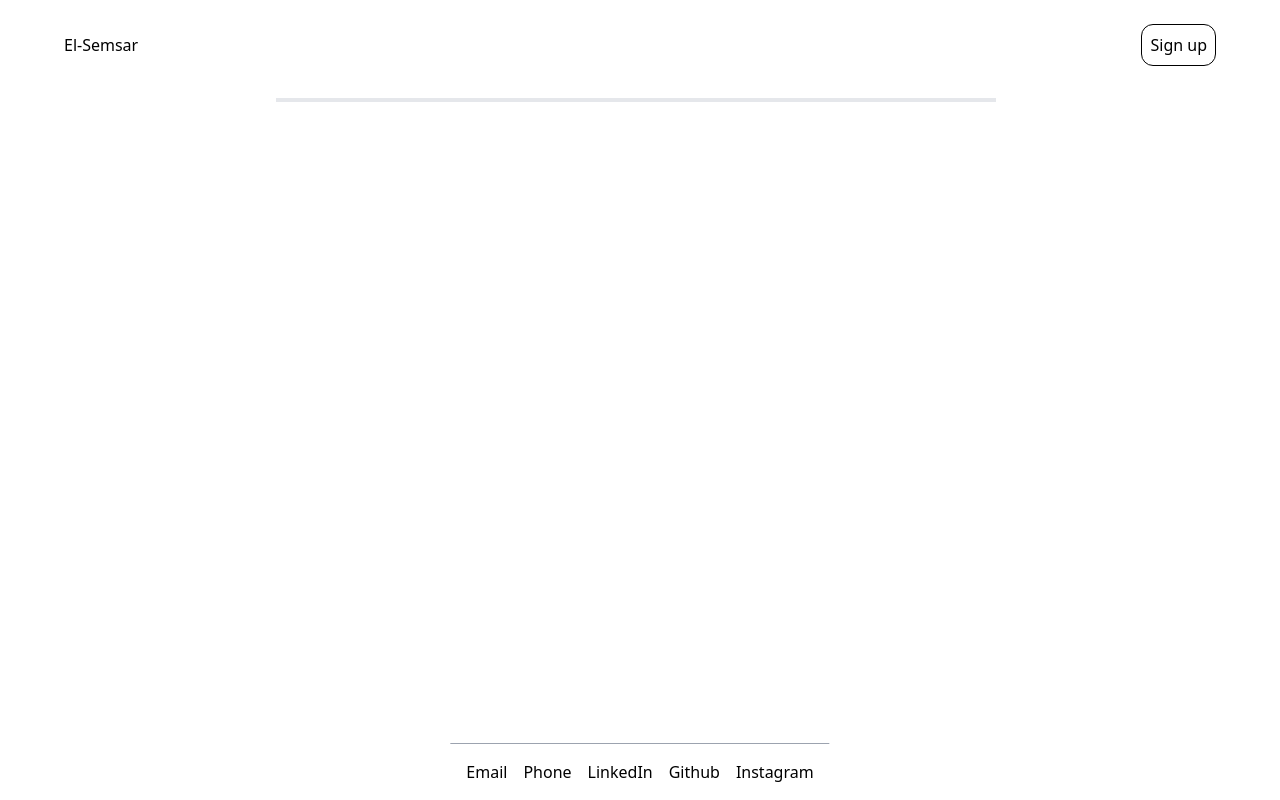
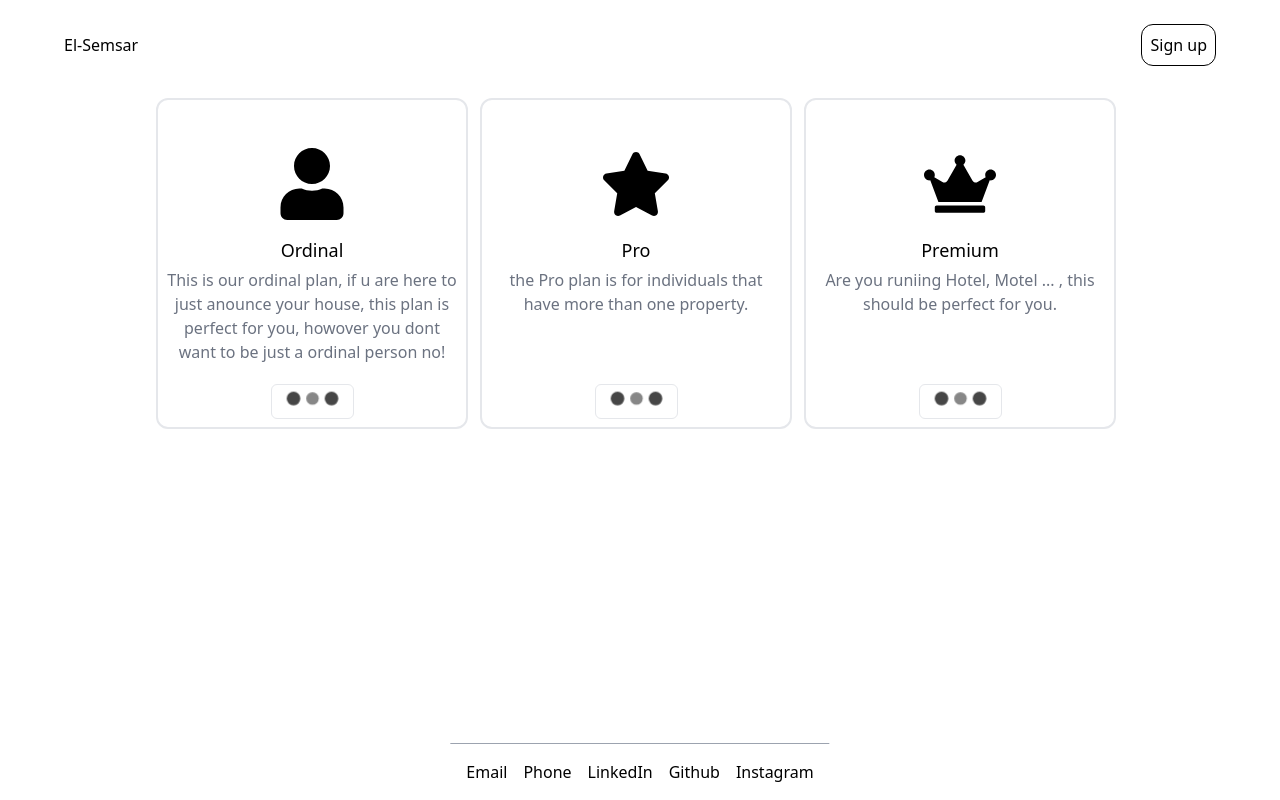
Before and after one commit to medlnb/Host-it, a Next.js app: page /user/plans in a window 1280 px wide. Built offline with nearby package versions, Linux system fonts and the light colour scheme; no server answers.

Commit message:
Add: User Plans Functionality

```diff
--- a/app/api/auth/[...nextauth]/route.js
+++ b/app/api/auth/[...nextauth]/route.js
@@ -37,6 +37,7 @@ const handler = NextAuth({
       session.user.address = sessionUser.address;
       session.user.image = sessionUser.image;
       session.user.name = sessionUser.name;
+      session.user.plan = sessionUser.plan;
       return session;
     },
     async signIn({ user }) {
--- a/app/user/favorites/page.tsx
+++ b/app/user/favorites/page.tsx
@@ -72,7 +72,7 @@ const Favorite = ({ post, userId, dispatch }: any) => {
 
   return (
     <div
-      className="flex md:flex-col flex-row md:items-center items-start text-xs md:gap-4 gap-2 md:p-4 p-2 shadow-md rounded-md relative hover:outline hover:outline-1 hover:outline-gray-300"
+      className="flex md:flex-col flex-row md:items-center items-start text-xs md:gap-4 gap-2 md:p-4 p-2 center-shadow rounded-md relative hover:outline hover:outline-1 hover:outline-gray-300"
       onClick={() => {
         router.push(`/post/${post._id}`);
       }}
--- a/app/user/hosting/page.tsx
+++ b/app/user/hosting/page.tsx
@@ -58,7 +58,7 @@ const Host = ({ post }: any) => {
 
   return (
     <div
-      className="flex md:flex-col flex-row md:items-center items-start text-xs md:gap-4 gap-2 md:p-4 p-2 shadow-md rounded-md relative hover:outline hover:outline-1 hover:outline-gray-300"
+      className="flex md:flex-col flex-row md:items-center items-start text-xs md:gap-4 gap-2 md:p-4 p-2 center-shadow rounded-md relative hover:outline hover:outline-1 hover:outline-gray-300"
       onClick={() => {
         router.push(`/post/${post._id}`);
       }}
--- a/app/user/hosting/reservemanager/[PostId]/page.tsx
+++ b/app/user/hosting/reservemanager/[PostId]/page.tsx
@@ -143,7 +143,7 @@ function Page() {
             return (
               <div
                 key={index}
-                className={`shadow-md py-2 rounded cursor-pointer ${
+                className={`center-shadow py-2 rounded cursor-pointer ${
                   selectedReservation.requestedreserve === element
                     ? "border-2 border-red-500"
                     : ""
@@ -156,7 +156,7 @@ function Page() {
                 }}
               >
                 {profiles ? (
-                  <div className="flex gap-2 mb-2  shadow-sm rounded p-2">
+                  <div className="flex gap-2 mb-2 shadow-md rounded p-2">
                     <img
                       className="h-12 cursor-pointer rounded-full "
                       src={profile.image}
--- a/app/user/page.tsx
+++ b/app/user/page.tsx
@@ -84,7 +84,7 @@ function page() {
               </div>
               <Link
                 href={el.path}
-                className="flex flex-row md:flex-col md:items-start items-center gap-6 h-full p-4 rounded-lg shadow-lg "
+                className="flex flex-row md:flex-col md:items-start md:m-0 my-3  items-center gap-6 h-full p-4 rounded-lg center-shadow "
               >
                 {el.icon}
                 <div>
--- a/app/user/plans/page.tsx
+++ b/app/user/plans/page.tsx
@@ -1,13 +1,128 @@
 "use client";
-import { useState } from "react";
+import { useSession } from "next-auth/react";
+import { useEffect, useState } from "react";
+import { FaCrown, FaUser } from "react-icons/fa";
+import { FaStar } from "react-icons/fa6";
+import { today } from "@internationalized/date";
+import { getLocalTimeZone, parseDate } from "@internationalized/date";
+import BeatLoader from "react-spinners/BeatLoader";
 
 function Page() {
-  const [plan, setPlan] = useState<("Oridinal" | "Pro" | "Premuim") | null>(
+  const { data: session, update } = useSession();
+  const [plan, setPlan] = useState<(undefined | "Pro" | "Premium") | null>(
     null
   );
+  useEffect(() => {
+    if (session) {
+      if (session.user.plan === undefined) return setPlan(undefined);
+      const thisday = today(getLocalTimeZone());
+      if (
+        parseDate(session.user.plan.lastDay.slice(0, 10)).compare(thisday) < 0
+      )
+        setPlan(undefined);
+      else setPlan(session.user.plan.type);
+    }
+  }, [session]);
+
+  const HandleSub = async (plan: String) => {
+    const response = await fetch(`/api/auth/plan/${session?.user.id}`, {
+      method: "POST",
+      headers: {
+        "Context-Type": "Application/Json",
+      },
+      body: JSON.stringify({ plan }),
+    });
+    if (response.ok) {
+      alert("Subbed Done");
+      update();
+    }
+  };
   return (
-    <div className="max-width45rem ">
-      <div className="border-2"> </div>
+    <div
+      className="max-width45rem grid md:grid-cols-3 grid-cols-1 gap-3"
+      style={{ width: "60rem" }}
+    >
+      <div className="border-2 p-2 rounded-xl flex flex-col justify-between">
+        <div>
+          <div className="flex flex-col items-center mt-10 ">
+            <FaUser className="text-7xl mb-4" />
+            <p className="text-lg">Ordinal</p>
+          </div>
+          <p className="text-gray-500 mt-1 text-center">
+            This is our ordinal plan, if u are here to just anounce your house,
+            this plan is perfect for you, howover you dont want to be just a
+            ordinal person no!
+          </p>
+        </div>
+        <button className="block mx-auto border py-1 px-3 rounded-md mt-5 ">
+          {}
+          <>
+            {plan !== null ? (
+              plan === undefined ? (
+                "Applied"
+              ) : (
+                "Free"
+              )
+            ) : (
+              <BeatLoader color="black" size={15} />
+            )}
+          </>
+        </button>
+      </div>
+      <div className="border-2 p-2 rounded-xl flex flex-col justify-between">
+        <div>
+          <div className="flex flex-col items-center mt-10 ">
+            <FaStar className="text-7xl mb-4" />
+            <p className="text-lg">Pro</p>
+          </div>
+          <p className="text-gray-500 mt-1 text-center">
+            the Pro plan is for individuals that have more than one property.
+          </p>
+        </div>
+        <button
+          className="block mx-auto border py-1 px-3 rounded-md mt-5"
+          onClick={() => HandleSub("Pro")}
+        >
+          <>
+            {plan !== null ? (
+              plan === "Pro" ? (
+                "Applied"
+              ) : (
+                "2 000 DA/month"
+              )
+            ) : (
+              <BeatLoader color="black" size={15} />
+            )}
+          </>
+        </button>
+      </div>
+      <div className="border-2 p-2 rounded-xl flex flex-col justify-between">
+        <div>
+          <div className="flex flex-col items-center mt-10 ">
+            <FaCrown className="text-7xl mb-4" />
+            <p className="text-lg">Premium</p>
+          </div>
+          <p className="text-gray-500 mt-1 text-center">
+            Are you runiing Hotel, Motel ... , this should be perfect for you.
+          </p>
+        </div>
+        <button
+          className="block mx-auto border py-1 px-3 rounded-md mt-5"
+          onClick={() => HandleSub("Premium")}
+        >
+          <>
+            {plan !== null ? (
+              plan === "Premium" ? (
+                "Applied"
+              ) : (
+                "5 000 DA/month"
+              )
+            ) : (
+              <BeatLoader color="black" size={15} />
+            )}
+          </>
+        </button>
+      </div>
     </div>
   );
 }
--- a/components/FilterButton.tsx
+++ b/components/FilterButton.tsx
@@ -42,7 +42,7 @@ function FilterButton() {
   );
   return (
     <button
-      className="bg-none border border-black px-3 py-2 cursor-pointer flex items-center gap-1 relative rounded-md hover:bg-gray-100 md:text-lg text-xs"
+      className="bg-none border border-black px-3 py-2 cursor-pointer flex items-center gap-1 relative rounded-md hover:bg-gray-100 text-xs md:text-base"
       onClick={() =>
         HandleChangeChildren({ title: "Filter", content: filterwindow })
       }
--- a/components/SearchBar.tsx
+++ b/components/SearchBar.tsx
@@ -24,7 +24,7 @@ function SearchBar() {
       className="flex items-center max-w-full my-0 mx-auto gap-3 px-2 md:mb-4"
       style={{ width: "40rem" }}
     >
-      <div className="flex-1 shadow-md rounded-3xl px-4 py-2 relative">
+      <div className="flex-1 center-shadow rounded-3xl px-4 py-2 relative">
         <input
           className="bg-none border-none w-full focus:outline-none md:text-md text-xs"
           onChange={(e) => handleSearch(e.target.value)}
--- a/models/user.js
+++ b/models/user.js
@@ -15,6 +15,14 @@ const UserSchema = new Schema(
     phonenumber: { type: String },
     governmentID: { type: String },
     address: { type: String },
+    plan: {
+      type: {
+        type: String,
+        enum: ["Pro", "Premium"],
+      },
+      lastDay: String,
+    },
+
     messages: {
       type: [
         {
--- a/next-auth.d.ts
+++ b/next-auth.d.ts
@@ -12,6 +12,7 @@ declare module "next-auth" {
       phonenumber: string | undefined;
       governmentID: string | undefined;
       address: string | undefined;
+      plan: { type: "Pro" | "Premium"; lastDay: string } | undefined;
     } & DefaultSession["user"];
   }
 }
--- a/styles/index.css
+++ b/styles/index.css
@@ -10,6 +10,10 @@
 a {
   text-decoration: none;
   color: black;
+}
+
+.center-shadow {
+  box-shadow: 0px 0px 5px rgb(201, 201, 201);
 }
 
 body::-webkit-scrollbar {
```
Also changed, not shown: app/api/auth/plan/[id]/route.js (added, +24 -0 lines).
